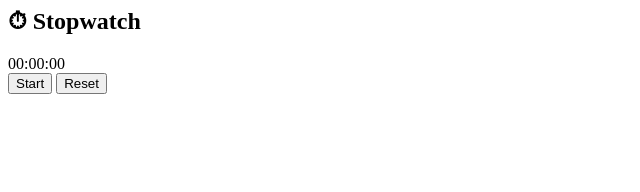
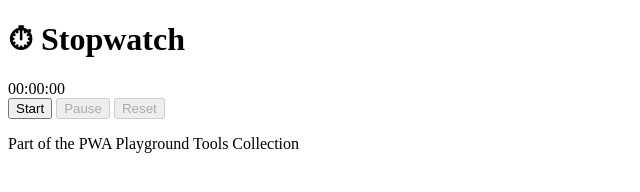
Before and after one commit to dman1991g/stopwatch, a plain HTML site: page index.html in a window 1280 px wide. Shown: the whole page, without its empty margins (0-640 px from the left). Drawn offline with Linux system fonts and the light colour scheme.

Commit message:
Refactor index.html structure for stopwatch app

```diff
--- a/index.html
+++ b/index.html
@@ -1,8 +1,34 @@
-<div class="stopwatch-container">
-  <h2>⏱ Stopwatch</h2>
-  <div id="display">00:00:00</div>
-  <div class="controls">
-    <button id="startStopBtn">Start</button>
-    <button id="resetBtn">Reset</button>
-  </div>
-</div>
+<!DOCTYPE html>
+<html lang="en">
+<head>
+  <meta charset="UTF-8" />
+  <meta name="viewport" content="width=device-width, initial-scale=1.0" />
+  <title>Stopwatch</title>
+  <link rel="stylesheet" href="stopwatch.css" />
+</head>
+<body>
+  <header>
+    <h1>⏱ Stopwatch</h1>
+  </header>
+
+  <main>
+    <div class="stopwatch-container">
+      <div id="display">00:00:00</div>
+
+      <div class="buttons">
+        <button id="startBtn">Start</button>
+        <button id="pauseBtn" disabled>Pause</button>
+        <button id="resetBtn" disabled>Reset</button>
+      </div>
+
+      <div id="laps"></div>
+    </div>
+  </main>
+
+  <footer>
+    <p>Part of the PWA Playground Tools Collection</p>
+  </footer>
+
+  <script src="stopwatch.js"></script>
+</body>
+</html>
```
